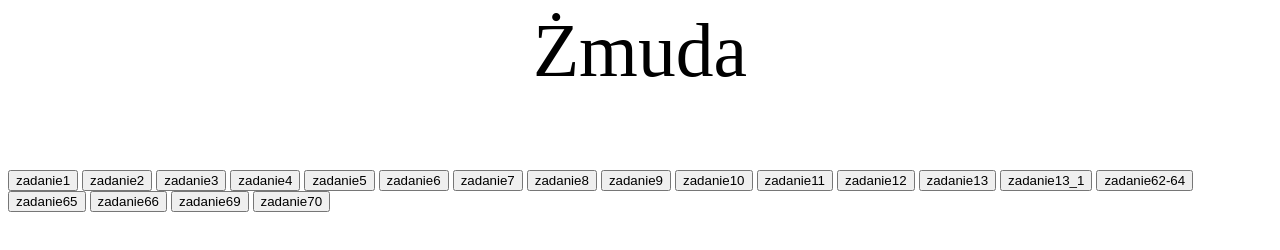
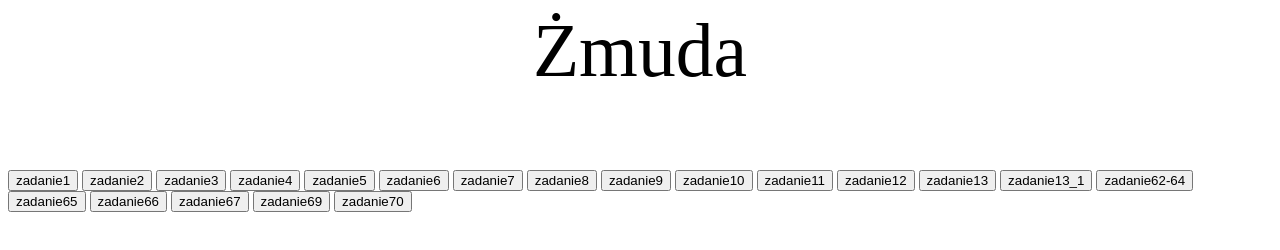
Before and after one commit to Alazmuda/JavaScript, a plain HTML site: page index.html in a window 1280 px wide. Drawn offline with Linux system fonts and the light colour scheme.

Commit message:
Update index.html

```diff
--- a/index.html
+++ b/index.html
@@ -69,6 +69,9 @@
         function zadanie66() {
             window.open("Zadanie66/zadanie66.html", "okienko", "toolbar=no,directories=no,menubar=no,height=480,width=710,top=460,left=10");
         }
+        function zadanie67() {
+            window.open("zadanie67.html", "okienko", "toolbar=no,directories=no,menubar=no,height=480,width=710,top=460,left=10");
+        }
         function zadanie69() {
             window.open("Zadanie69/zadanie69.html", "okienko", "toolbar=no,directories=no,menubar=no,height=480,width=710,top=460,left=10");
         }
@@ -98,6 +101,7 @@
         <input type="button" name="przycisk" value="zadanie62-64" onclick="zadanie62-64()">
         <input type="button" name="przycisk" value="zadanie65" onclick="zadanie65()">
         <input type="button" name="przycisk" value="zadanie66" onclick="zadanie66()">
+        <input type="button" name="przycisk" value="zadanie67" onclick="zadanie67()">
         <input type="button" name="przycisk" value="zadanie69" onclick="zadanie69()">
         <input type="button" name="przycisk" value="zadanie70" onclick="zadanie70()">
     </form>
```
